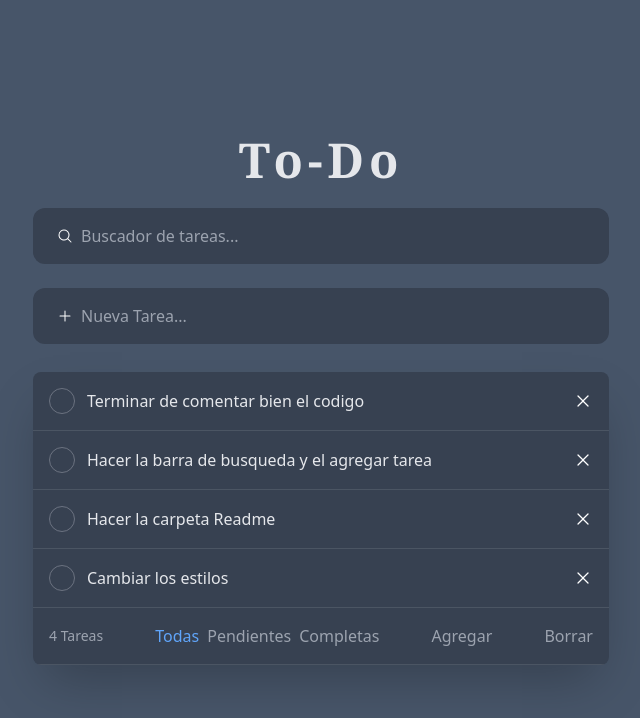
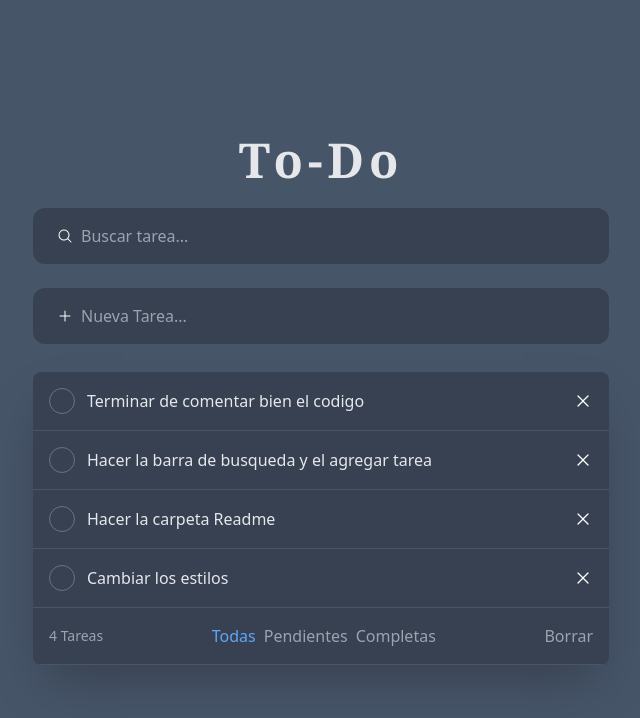
Before and after one commit to joaquinirigoyen/TO-DO, a React (Create React App) app in the folder pwa2024/: page / in a window 1280 px wide. Shown: the top 718 px of the page, without its empty margins (319-959 px from the left). Built offline with nearby package versions, Linux system fonts and the light colour scheme.

Commit message:
Trabajo finalizado

```diff
--- a/pwa2024/src/Components/Filtros/FiltroTarea.jsx
+++ b/pwa2024/src/Components/Filtros/FiltroTarea.jsx
@@ -13,7 +13,6 @@ const FiltroTarea = ({ total, activeFilter, showAllTareas, showActiveTareas, sho
                 <FilterButton action={() => showActiveTareas()} active={activeFilter} filter='Pendientes' />
                 <FilterButton action={() => showCompletedTareas()} active={activeFilter} filter='Completas' />
             </FilterButtonContainer>
-            <Button text="Agregar" onClick={addTarea} />
             <Button text="Borrar" onClick={handleClearComplete} />
         </FiltersContainer>
     )
--- a/pwa2024/src/Components/Inputs/InputAgregar.jsx
+++ b/pwa2024/src/Components/Inputs/InputAgregar.jsx
@@ -4,7 +4,7 @@ const InputAgregar = ({ addTarea }) => {
 
     const [title, setTitle] = useState('');
 
-    const handleAddTodo = (e) => {
+    const handleAddTarea = (e) => {
         if (e.key.toLowerCase() === 'enter') {
             addTarea(title);
             setTitle('');
@@ -25,7 +25,7 @@ const InputAgregar = ({ addTarea }) => {
                 type="text"
                 value={title}
                 onChange={(e) => setTitle(e.target.value)}
-                onKeyDown={(e) => handleAddTodo(e)}
+                onKeyDown={(e) => handleAddTarea(e)}
                 placeholder="Nueva Tarea..."
             />
         </div>
--- a/pwa2024/src/Components/Inputs/InputBuscar.jsx
+++ b/pwa2024/src/Components/Inputs/InputBuscar.jsx
@@ -1,21 +1,34 @@
-const InputBuscar = () => {
+import React, { useState } from "react";
+
+const InputBuscar = ({ searchTarea }) => {
+    const [searchTerm, setSearchTerm] = useState("");
+
+    const handleInputChange = (event) => {
+        const inputValue = event.target.value;
+        setSearchTerm(inputValue);
+        searchTarea(inputValue); // Llamar a la función de búsqueda con el término actual
+    };
+
     return (
         <div className="mt-6 relative">
-            <div className="absolute inset-y-0 left-0 right-8 pl-3 flex items-center pointer-events-none">
+            <div className="absolute inset-y-0 left-0 pl-3 flex items-center pointer-events-none">
                 <span className="border-gray-500 border-solid p-3 rounded-full">
                     <img
-                        className="h-4 w-4 " src="/search-icon.svg" alt="search Icon"
+                        className="h-4 w-4"
+                        src="/search-icon.svg"
+                        alt="search Icon"
                     />
                 </span>
             </div>
             <input
                 className="focus:shadow-lg font-Inter focus:shadow-blue-800 pl-12 w-full py-4 bg-gray-700 rounded-xl outline-none transition-all duration-300 ease-in-out"
                 type="text"
-                placeholder="Buscador de tareas..."
+                value={searchTerm}
+                onChange={handleInputChange}
+                placeholder="Buscar tarea..."
             />
         </div>
-    )
-
-}
+    );
+};
 
 export default InputBuscar;
--- a/pwa2024/src/Pages/Home/Home.jsx
+++ b/pwa2024/src/Pages/Home/Home.jsx
@@ -31,6 +31,16 @@ const Home = () => {
             completed: false,
         }
     ])
+
+    // Función para buscar tareas
+    const searchTarea = (title) => {
+        const search = title.trim().toLowerCase();
+        const result = tareas.filter((tarea) =>
+            tarea.title.toLowerCase().includes(search)
+        );
+        setFilteredTareas(result); // Actualizar las tareas filtradas
+    };
+
 
     //funcion para agregar una tarea
     const addTarea = (title) => {
@@ -107,7 +117,7 @@ const Home = () => {
         <div className=" bg-slate-600 min-h-screen h-ful text-gray-200 flex items-center justify-center py-20 px-5 " >
             <div className="container flex flex-col max-w-xl">
                 <Title text="To-Do" />
-                <InputBuscar />
+                <InputBuscar searchTarea={searchTarea} />
                 <InputAgregar addTarea={addTarea} />
                 <ListadeTareas
                     activeFilter={activeFilter}
@@ -119,6 +129,7 @@ const Home = () => {
                     handleDelete={handleDelete}
                     handleClearComplete={handleClearComplete}
                     addTarea={addTarea}
+                    searchTarea={searchTarea}
                 />
             </div>
         </div >
```
